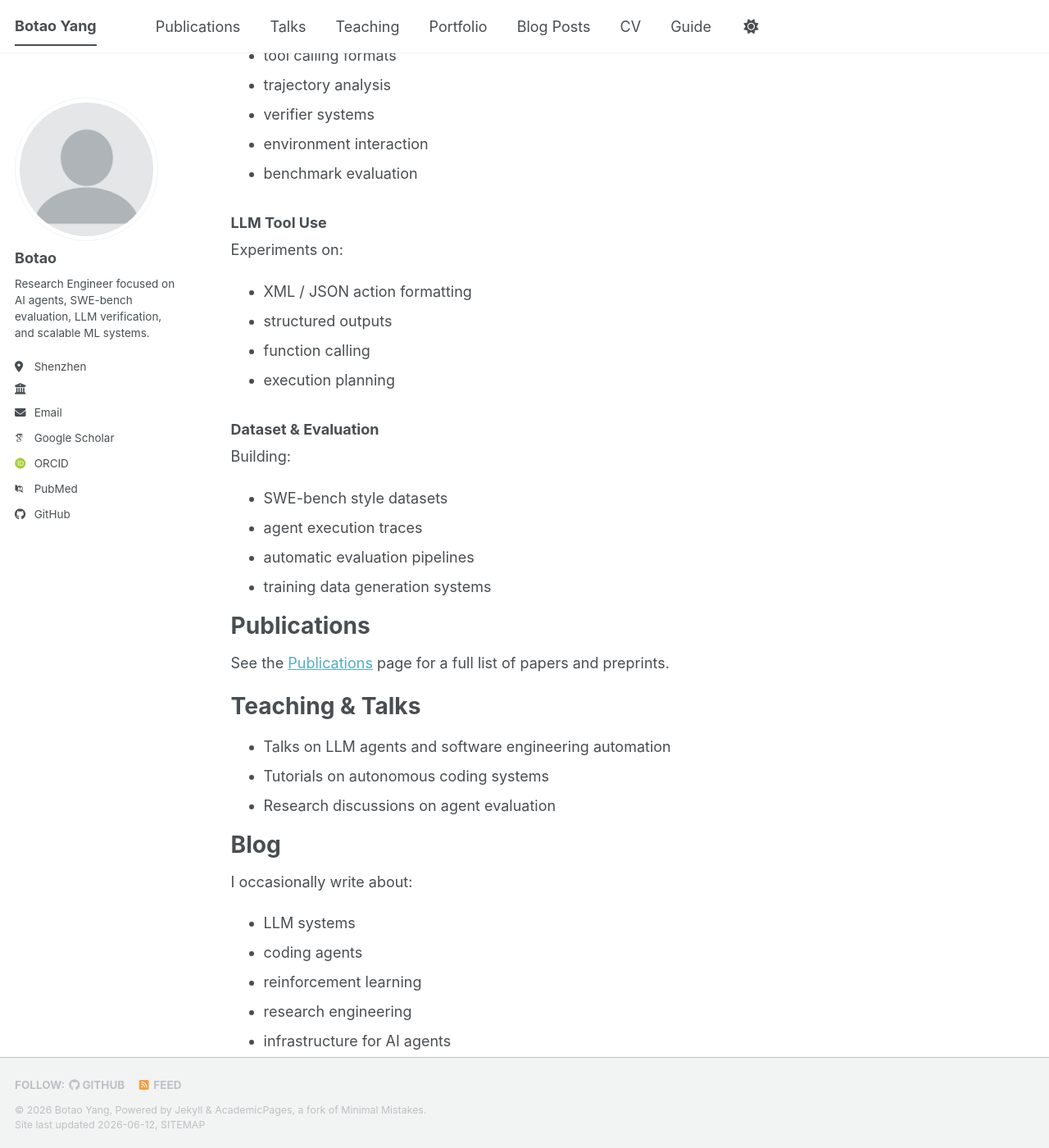
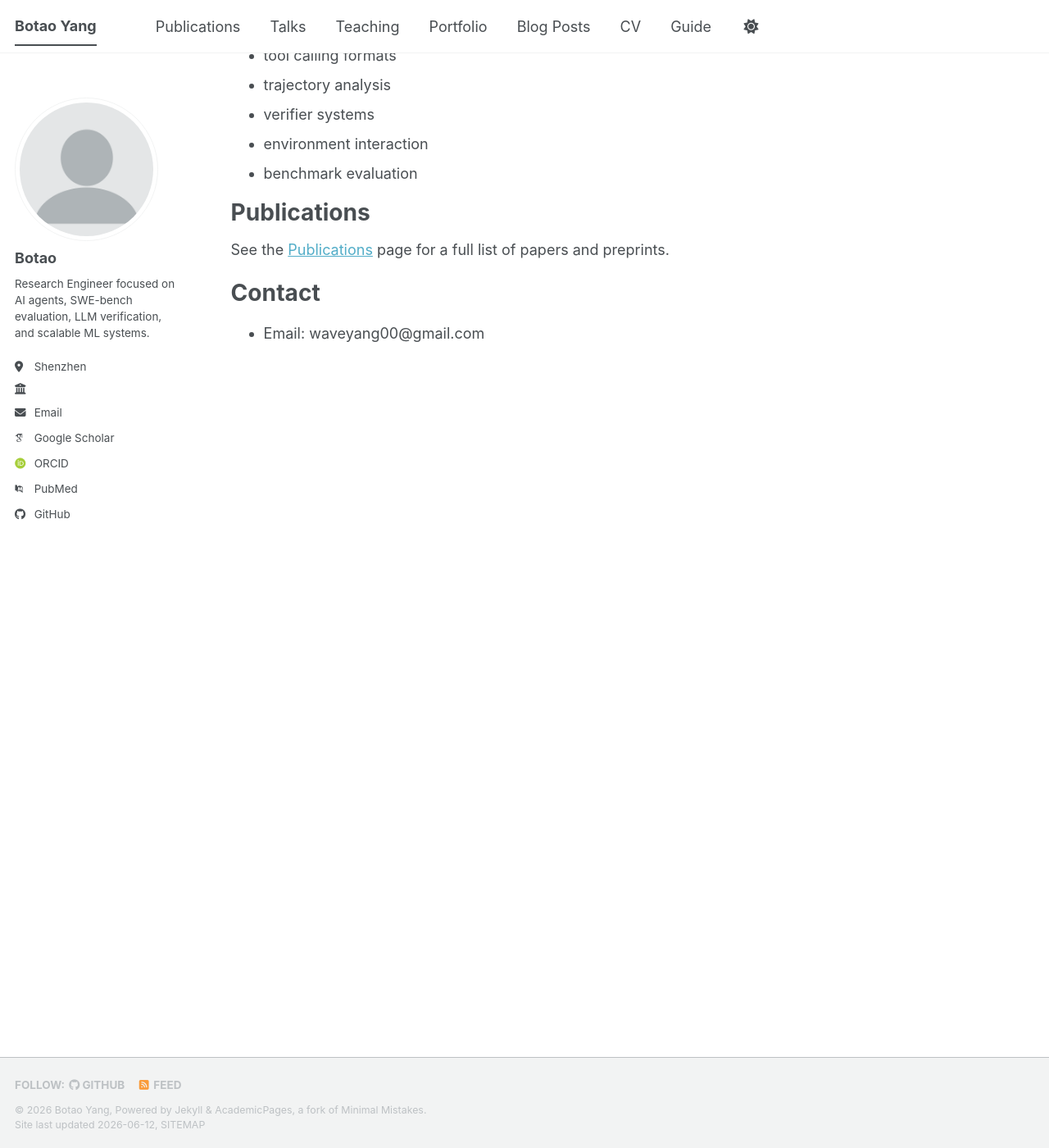
Before and after one commit to Wave2689/wave2689.github.io, a Jekyll site: the page built from _pages/about.md, in a window 1280 px wide and 1400 px high, scrolled down 1103 px. Shown: the whole window at 82% size. Built offline with Jekyll 4.4.1, drawn with Linux system fonts in a browser that asks for light colours; some web fonts are replaced; a script bundle is joined from its source files by our own code; library files that are not in the unit come from our copies; some of the changed text lies outside the part shown.

Commit message:
Update about.md

```diff
--- a/_pages/about.md
+++ b/_pages/about.md
@@ -44,41 +44,13 @@ Research on autonomous software engineering agents, including:
 - environment interaction
 - benchmark evaluation
 
-### LLM Tool Use
-Experiments on:
-- XML / JSON action formatting
-- structured outputs
-- function calling
-- execution planning
-
-### Dataset & Evaluation
-Building:
-- SWE-bench style datasets
-- agent execution traces
-- automatic evaluation pipelines
-- training data generation systems
 
 Publications
 ======
 See the [Publications](/publications/) page for a full list of papers and preprints.
 
-Teaching & Talks
-======
-- Talks on LLM agents and software engineering automation
-- Tutorials on autonomous coding systems
-- Research discussions on agent evaluation
 
-Blog
-======
-I occasionally write about:
-- LLM systems
-- coding agents
-- reinforcement learning
-- research engineering
-- infrastructure for AI agents
 
 Contact
 ======
-- Email: your_email@example.com
-- GitHub: https://github.com/yourname
-- Google Scholar: https://scholar.google.com/
+- Email: waveyang00@gmail.com
```
